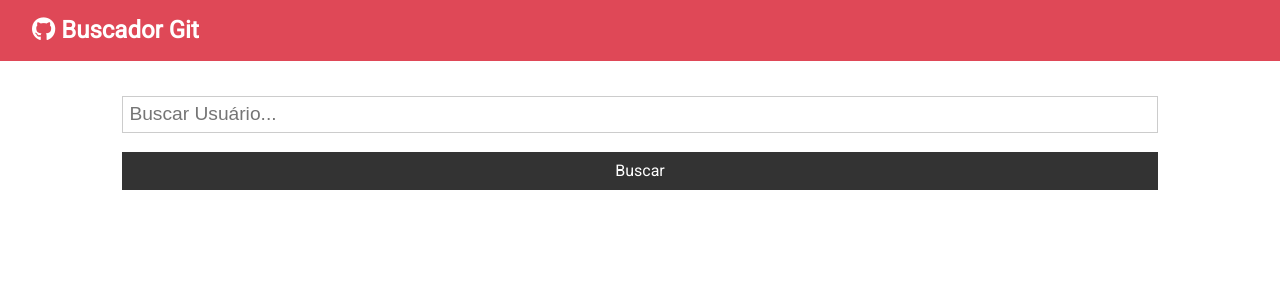
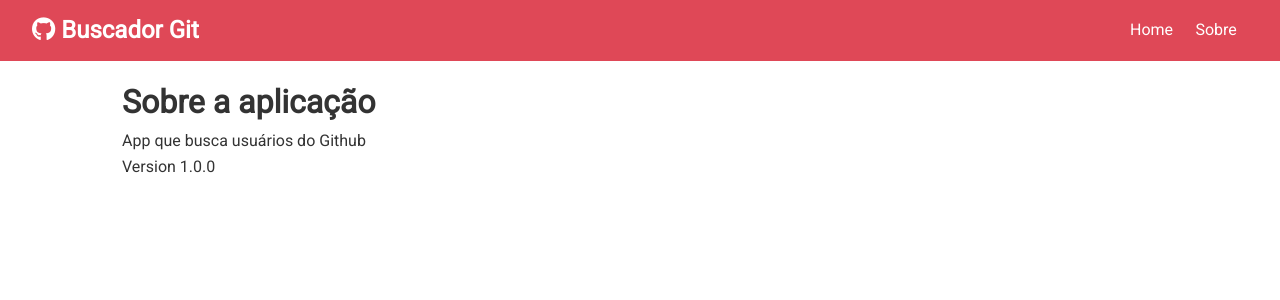
Before and after one commit to Matheus002/github-finder, a React (Create React App) app: page /about in a window 1280 px wide. Shown: the top 300 px of the page. Built offline with nearby package versions, Linux system fonts and the light colour scheme.

Commit message:
add Router e Alerta

```diff
--- a/package.json
+++ b/package.json
@@ -9,6 +9,7 @@
     "axios": "^0.19.2",
     "react": "^16.13.0",
     "react-dom": "^16.13.0",
+    "react-router-dom": "^5.1.2",
     "react-scripts": "3.4.0"
   },
   "scripts": {
--- a/src/App.js
+++ b/src/App.js
@@ -1,14 +1,18 @@
-import React, { Component } from 'react';
+import React, { Component, Fragment } from 'react';
+import { BrowserRouter as Router, Switch, Route } from 'react-router-dom';
 import Navbar from './components/layout/Navbar';
 import Users from './components/users/Users';
 import Search from './components/users/Search';
+import Alert from './components/layout/Alert';
+import About from './components/pages/About';
 import axios from 'axios';
 import './App.css';
 
 class App extends Component {
   state = {
     users: [],
-    loading: false
+    loading: false,
+    alert: null
   }
   // async componentDidMount() {
   //   //console.log(process.env.REACT_APP_GITHUB_CLIENT_ID)
@@ -31,19 +35,38 @@
   //Limpar usuários dos estado da aplicação
   clearUsers = () => this.setState({ users: [], loading: false})
 
+  // Setar alerta
+  setAlert = (msg, type) => {
+    this.setState({ alert: { msg, type}});
+
+    setTimeout(() => this.setState({ alert: null}), 3000);
+  }
+
 
 
   render() {
     const { users, loading} = this.state;
     return (
+      <Router>
         <div className="App">
           <Navbar icon="fab fa-github" titulo="Buscador Git"/>
           <div className="container">
+          <Alert alert={this.state.alert} />
+          <Switch>
+            <Route exact path='/' render={props => (
+              <Fragment>
                 <Search searchUsers={this.searchUsers} clearUsers={this.clearUsers} showClear={
-          users.length > 0 ? true : false }/>
+                  users.length > 0 ? true : false }
+                  setAlert={this.setAlert}
+                  />
                 <Users loading={loading} users={users}/>
+              </Fragment>
+            )} />
+            <Route exact path='/about' component={About} />
+          </Switch>
           </div>
         </div>
+      </Router>
     );
   }
 }
--- /dev/null
+++ b/src/components/layout/Alert.js
@@ -0,0 +1,13 @@
+import React from 'react'
+
+ const Alert = ({ alert }) => {
+    return (
+       alert !== null && (
+           <div className={` alert alert-${alert.type}`}>
+               <i className="fas fa-info-circle"></i> { alert.msg}
+           </div>
+       )
+    );
+};
+
+export default Alert;
--- a/src/components/layout/Navbar.js
+++ b/src/components/layout/Navbar.js
@@ -1,5 +1,6 @@
 import React from 'react';
 import PropTypes from 'prop-types';
+import { Link } from 'react-router-dom';
 
 const Navbar = ({ icon, titulo}) => {
     return (
@@ -7,6 +8,14 @@
             <h1>
                 <i className={icon} /> {titulo}
             </h1>
+            <ul>
+                <li>
+                    <Link to='/'>Home</Link>
+                </li>
+                <li>
+                    <Link to='/about'>Sobre</Link>
+                </li>
+            </ul>
         </nav>
     );
 };
--- /dev/null
+++ b/src/components/pages/About.js
@@ -0,0 +1,13 @@
+import React, { Fragment } from 'react'
+
+ const About = () => {
+    return (
+        <Fragment>
+            <h1>Sobre a aplicação</h1>
+            <p>App que busca usuários do Github </p>
+            <p> Version 1.0.0 </p>
+        </Fragment>
+    )
+}
+
+export default About;
--- a/src/components/users/Search.js
+++ b/src/components/users/Search.js
@@ -10,15 +10,20 @@
     static propTypes = {
         searchUsers: PropTypes.func.isRequired,
         clearUsers: PropTypes.func.isRequired,
-        showClear: PropTypes.bool.isRequired
+        showClear: PropTypes.bool.isRequired,
+        setAlert: PropTypes.func.isRequired
     }
 
     onChange = (e) => this.setState({ [e.target.name]: e.target.value });
 
     onSubmit = (e) =>  {
        e.preventDefault();
-       this.props.searchUsers(this.state.text);
-       this.setState({ text: ''});
+       if( this.state.text === '') {
+           this.props.setAlert('Por favor digite algo...', 'light')
+       } else {
+           this.props.searchUsers(this.state.text);
+           this.setState({ text: ''});
+       }
     }
 
     render() {
```
Also changed, not shown: 1 other file (tests, documents, lock files or other folders). Lines whose indentation alone changed are shown as unchanged.
